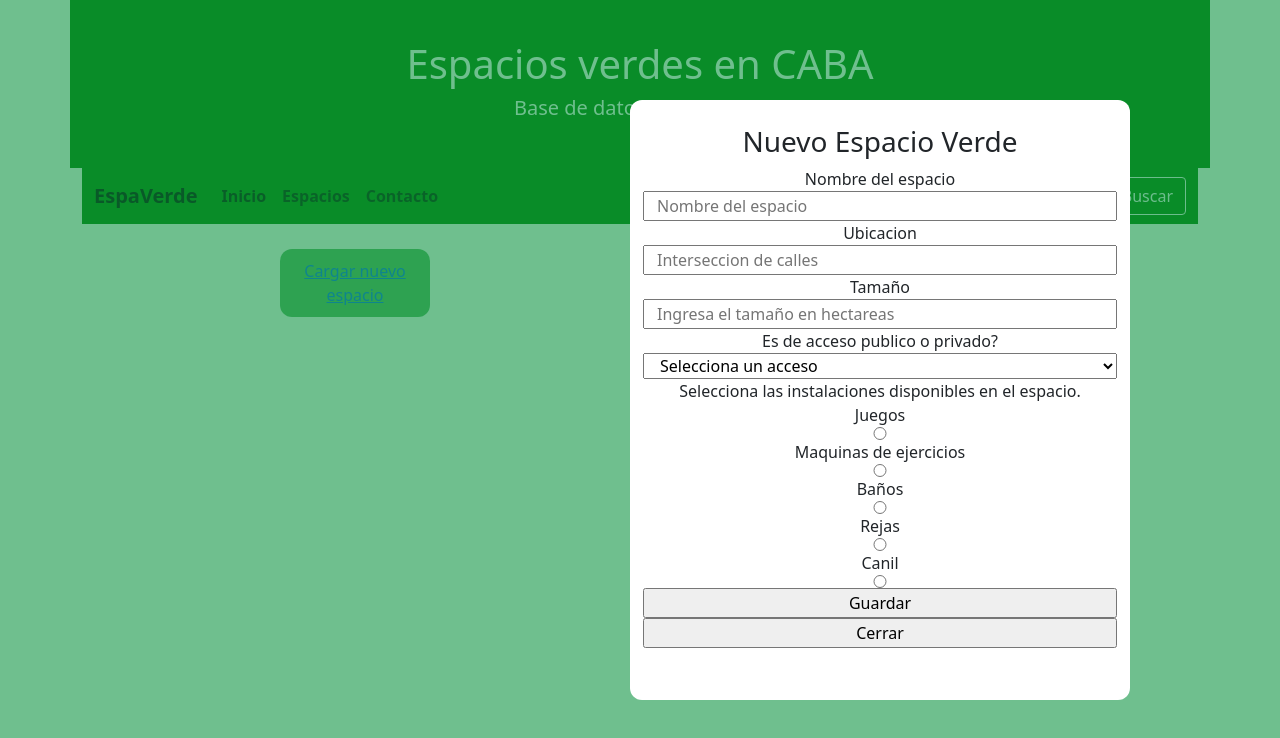
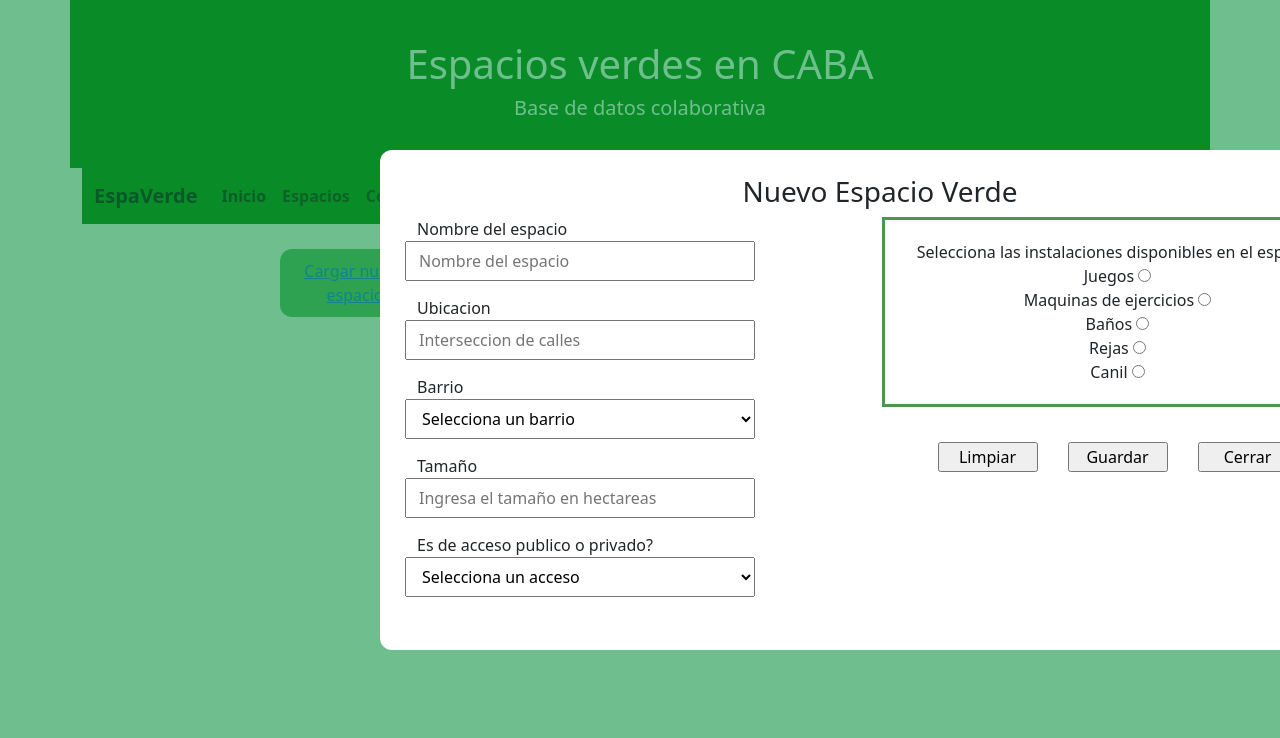
Before and after one commit to juanbako/javascriptPF, a website: page index.html in a window 1280 px wide. Both pictures are taken after a click on the button "Cargar nuevo espacio". Drawn offline with Linux system fonts and the light colour scheme.

Commit message:
2da Pre entrega PF - 8/10

```diff
--- a/index.html
+++ b/index.html
@@ -50,36 +50,70 @@
     <div class="cargarNModal" id="cargarNModal">
         <div class="modalEspaVerde" id="modalEspacioVerde">
             <h3>Nuevo Espacio Verde</h3>
-            <form class="centerModal" id="formulario" class="col-md-6">
+            <form class="centerModal container" id="formulario">
                 <div class="row">
-                    <label for="inputNombre">Nombre del espacio</label>
-                    <input type="text" placeholder="Nombre del espacio" id="inpNombreEspacio" name="nombre" value="">
-
-                    <label for="inputUbicacion">Ubicacion</label>
-                    <input type="text" placeholder="Interseccion de calles" id="inpUbicacion" name="ubicacion" value="">
-
-                    <label for="inputTamanio">Tamaño</label>
-                    <input type="text" id="inpTamanio" placeholder="Ingresa el tamaño en hectareas" name="inputTam" value="">
+                    <div class="col">
+                        <div>
+                            <div class="row">
+                                <label class="etiquetasForm" for="inputNombre">Nombre del espacio</label>
+                                <input class="box" type="text" placeholder="Nombre del espacio" id="inpNombreEspacio" name="nombre" value="">
                             </div>
                             <div class="row">
-                    <label>Es de acceso publico o privado?</label>
-                        <select id="acceso">
+                                <label class="etiquetasForm" for="inputUbicacion">Ubicacion</label>
+                                <input class="box" type="text" placeholder="Interseccion de calles" id="inpUbicacion" name="ubicacion" value="">
+                            </div>
+                            <div class="row">
+                                <label class="etiquetasForm" for="inputUbicacion">Barrio</label>
+                                <select class="box" id="barrio" name="barrio">
+                                    <option value="" disabled selected>Selecciona un barrio</option>
+                                </select>
+                            </div>
+                            <div class="row">
+                                <label class="etiquetasForm" for="inputTamanio">Tamaño</label>
+                                <input class="box" type="text" id="inpTamanio" placeholder="Ingresa el tamaño en hectareas" name="inputTam" value="">
+                            </div>
+                        </div>
+                        <div class="row">
+                            <label class="etiquetasForm">Es de acceso publico o privado?</label>
+                                <select class="box" id="acceso">
                                     <option value="" disabled selected>Selecciona un acceso</option>
                                     <option value="publico">Publico</option>
                                     <option value="privado">Privado</option>
                                 </select>
                         </div>
-                <div class="row">
-                    <label for="instalaciones">Selecciona las instalaciones disponibles en el espacio.</label>
-                        <label for="rdJuegos">Juegos</label> <input type="radio" id="juegos" name="juegos" value="si">
-                        <label for="rdMaqEjercicios">Maquinas de ejercicios</label> <input type="radio" id="maqEjercicios" name="maqEjercicios" value="si">
-                        <label for="rdBanios">Baños</label> <input type="radio" id="banios" name="banios" value="si">
-                        <label for="rdRejas">Rejas</label> <input type="radio" id="rejas" name="rejas" value="si">
-                        <label for="rdCanil">Canil</label> <input type="radio" id="canil" name="canil" value="">
                     </div>
-                <div class="row">
+
+                    <div class="col">
+                        <div class="row instalaciones">
+                            <label class="etiquetasForm" for="instalaciones">Selecciona las instalaciones disponibles en el espacio:</label>
+                            <div>
+                                <label for="rdJuegos">Juegos</label>
+                                <input type="radio" id="juegos" name="juegos" value="si" onclick="uncheckRadio(this)">
+                            </div>
+                            <div>
+                                <label for="rdMaqEjercicios">Maquinas de ejercicios</label>
+                                <input type="radio" id="maqEjercicios" name="maqEjercicios" value="si" onclick="uncheckRadio(this)">
+                            </div>
+                            <div>
+                                <label for="rdBanios">Baños</label>
+                                <input type="radio" id="banios" name="banios" value="si" onclick="uncheckRadio(this)">
+                            </div>
+                            <div>
+                                <label for="rdRejas">Rejas</label>
+                                <input type="radio" id="rejas" name="rejas" value="si" onclick="uncheckRadio(this)">
+                            </div>
+                            <div>
+                                <label for="rdCanil">Canil</label>
+                                <input type="radio" id="canil" name="canil" value="si" onclick="uncheckRadio(this)">
+                            </div>
+                            </div>
+
+                        <div class="row btnForm">
+                            <input type="reset" value="Limpiar">
                             <input type="submit" id="NespacioCargado" value="Guardar">
                             <input id="cerrarForm" type="reset" value="Cerrar">
+                        </div>
+                    </div>
                 </div>
             </form>
         </div>
@@ -92,9 +126,6 @@
 
     </div>
 
-
-
-
     <script src="./js/bootstrap.js"> </script>
     <script src="./js/domIndex.js"></script>
 </body>
--- a/js/domIndex.js
+++ b/js/domIndex.js
@@ -1,7 +1,8 @@
 class MoldeParque {
-    constructor (nombre, ubicacion, accesibilidad, tamanio, juegos, maqEjercicios, banios, rejas, canil) {
+    constructor (nombre, ubicacion, barrio, accesibilidad, tamanio, juegos, maqEjercicios, banios, rejas, canil) {
         this.nombre = nombre;
         this.ubicacion = ubicacion; //direccion
+        this.barrio = barrio;
         this.acceso = accesibilidad; //publico o privado
         this.tamanioHec = tamanio; //en hectareas
         this.instalaciones = { juegos: juegos, maqEjercicios: maqEjercicios, banios: banios };
@@ -29,12 +30,12 @@ class MoldeParque {
 
 espacios = [];
 
-espacios.push(new MoldeParque ("Avellaneda", "Av. Directorio y Av. Lacarra", "publico", 10, "si", "si", "no", "si", "no"));
-espacios.push(new MoldeParque ("Plaza Velez Sarfield", "Bahia Blaca y Av. Avellaneda", "publico", 1, "si", "si", "no", "si", "no"));
-espacios.push(new MoldeParque ("Plaza Arenales", "Chivilcoy y Nueva York", "publico", 4, "si", "si", "no", "no", "no"));
-espacios.push(new MoldeParque ("Agronomia", "Av. de los Constituyentes y Baigorria", "publico", 16, "si", "si", "si", "si", "si"));
-espacios.push(new MoldeParque ("Parque Lezama", "Av. Martin Garcia y Av. Paseo Colon", "publico", 5, "si", "si", "si", "no", "no"));
-espacios.push(new MoldeParque ("Jardin Japones", "Av. del Libertador y Av. Casares", "privado", 12, "no", "no", "si", "si", "no"));
+espacios.push(new MoldeParque ("Avellaneda", "Av. Directorio y Av. Lacarra", "Mataderos", "publico", 10, "si", "si", "no", "si", "no"));
+espacios.push(new MoldeParque ("Plaza Velez Sarfield", "Bahia Blaca y Av. Avellaneda", "Floresta", "publico", 1, "si", "si", "no", "si", "no"));
+espacios.push(new MoldeParque ("Plaza Arenales", "Chivilcoy y Nueva York", "Devoto", "publico", 4, "si", "si", "no", "no", "no"));
+espacios.push(new MoldeParque ("Agronomia", "Av. de los Constituyentes y Baigorria", "Agronomia", "publico", 16, "si", "si", "si", "si", "si"));
+espacios.push(new MoldeParque ("Parque Lezama", "Av. Martin Garcia y Av. Paseo Colon", "La Boca", "publico", 5, "si", "si", "si", "no", "no"));
+espacios.push(new MoldeParque ("Jardin Japones", "Av. del Libertador y Av. Casares", "Palermo", "privado", 12, "no", "no", "si", "si", "no"));
 
 
 //---MODAL CARGAR NUEVO ESPACIO
@@ -58,6 +59,7 @@ const formulario = document.getElementById("formulario")
 
 const nombreEspacio = document.getElementById("inpNombreEspacio")
 const ubicacionEspacio = document.getElementById("inpUbicacion")
+const barrio = document.getElementById("barrio")
 const tamanioEspacio = document.getElementById("inpTamanio")
 const accesibilidad = document.getElementById("acceso")
 const juegosNines = document.getElementById("juegos")
@@ -69,6 +71,26 @@ const canil = document.getElementById("canil")
 const error = document.getElementById(`errorForm`)
 const arreglar = document.getElementById(`arreglarError`)
 
+//---BARRIOS
+const barrios = ["Agronomía", "Almagro", "Balvanera", "Barracas", "Belgrano", "Boedo", "Caballito", "Chacarita", "Coghlan", "Colegiales", "Constitución", "Devoto", "Flores", "Floresta", "La Boca", "La Paternal", "Villa Lugano", "Liniers", "Mataderos", "Monte Castro", "Monserrat", "Nueva Pompeya", "Núñez", "Palermo", "Parque Avellaneda", "Parque Chacabuco", "Parque Chas", "Parque Patricios", "Puerto Madero", "Recoleta", "Retiro", "Saavedra", "San Cristóbal", "San Nicolás", "San Telmo", "Vélez Sársfield", "Versalles", "Villa Crespo", "Villa del Parque", "Villa General Mitre", "Villa Luro", "Villa Ortúzar", "Villa Pueyrredón", "Villa Real", "Villa Riachuelo", "Villa Santa Rita", "Villa Soldati", "Villa Urquiza"];
+
+barrios.forEach((varrio) => {
+    const opciones = document.createElement(`option`)
+    opciones.value = varrio
+    opciones.innerHTML = varrio
+
+    barrio.appendChild(opciones)
+})
+
+//---DESCHECKEAR RADIO BTNs
+var era;
+var previo=null;
+function uncheckRadio(rbutton){
+    if(previo &&previo!=rbutton){previo.era=false;}
+    if(rbutton.checked==true && rbutton.era==true){rbutton.checked=false;}
+    rbutton.era=rbutton.checked;
+    previo=rbutton;
+}
 
 //---VALIDACIONES NUEVO ESPACIO
 function valNombre () {
@@ -81,6 +103,14 @@ function valNombre () {
 }
 
 nombreEspacio.addEventListener(`blur`, valNombre);
+
+function valBarrio () {
+    if (barrio.value == "") {
+        barrio.classList.add(`borde-rojo`)
+    } else {
+        barrio.classList.add(`borde-verde`)
+    }
+}
 
 function valUbicacion () {
     const ubicacion = ubicacionEspacio.value
@@ -107,15 +137,15 @@ tamanioEspacio.addEventListener(`blur`, valTamanio);
 function valAcceso () {
     const acceso = accesibilidad.value
     if (acceso == "") {
+        accesibilidad.classList.add(`borde-rojo`)
+    } else {
         accesibilidad.classList.add(`borde-verde`)
-    } else {
-        accesibilidad.classList.add(`borde-rojo`)
     }
 }
 
 accesibilidad.addEventListener(`blur`, valAcceso);
 
-
+//---SUBMIT FORMULARIO
 
 formulario.addEventListener(`submit`, (e) => {
     e.preventDefault()
@@ -124,8 +154,7 @@ formulario.addEventListener(`submit`, (e) => {
     const direccion = ubicacionEspacio.value
     const tamanio = tamanioEspacio.value
     const acceso = accesibilidad.value
-
-
+    const barrioV = barrio.value
 
     if (juegosNines.checked) {
         juegosNines.value = `si`
@@ -167,12 +196,14 @@ formulario.addEventListener(`submit`, (e) => {
 
     const perros = canil.value
 
-    if (nombre.length < 2 || direccion.length < 2 || tamanio <= 0 || acceso == "") {
+    if (nombre.length < 2 || direccion.length < 2 || tamanio <= 0 || acceso == "" || barrioV == "") {
         console.log(error)
         }
     else {
-        espacios.push(new MoldeParque(nombre, direccion, acceso, tamanio, juegos, maquinas, banios, rejas, perros))
+        espacios.push(new MoldeParque(nombre, direccion, barrioV, acceso, tamanio, juegos, maquinas, banios, rejas, perros))
         localStorage.setItem(`espacios`, JSON.stringify(espacios))
         formulario.submit()
     }
 })
+
+console.log(localStorage.getItem(`espacios`))
--- a/js/domNEspacio.js
+++ b/js/domNEspacio.js
@@ -6,7 +6,6 @@ const espacios = JSON.parse(espaciosLS)
 console.log(espacios)
 
 //---ARMAR CARDS CON ESPACIOS
-
 const nuevoEspacio = document.getElementById("nuevoEspacio")
 
 espacios.forEach(espacio => {
@@ -28,4 +27,4 @@ espacios.forEach(espacio => {
                         </div>`
 
     nuevoEspacio.appendChild(cardEspacios)
-});
+})
--- a/scss/estilos.scss
+++ b/scss/estilos.scss
@@ -90,8 +90,8 @@
 
 .modalEspaVerde {
 	background-color: white;
-	width: 500px;
-	height: 600px;
+	width: 1000px;
+	height: 500px;
 	border-radius: 12px;
 	text-align: center;
 	padding: 25px;
@@ -131,3 +131,30 @@
 #nuevoEspacio {
 	justify-content: center;
 }
+
+//---PRUEBAS
+.etiquetasForm {
+	text-align: left;
+}
+
+.box {
+	width: 350px;
+	height: 40px;
+	margin-bottom: 15px;
+}
+
+.instalaciones {
+	border: solid rgba(3, 104, 3, 0.7) 3px;
+	margin-bottom: 20px;
+	padding: 20px;
+	display: inline-block;
+}
+
+.btnForm {
+	justify-content: center;
+
+	input {
+		width: 100px;
+		margin: 15px;
+	}
+}
```
Also changed, not shown: espacios.html (+1 -1 lines), css/estilos.css. Lines whose indentation alone changed are shown as unchanged.
